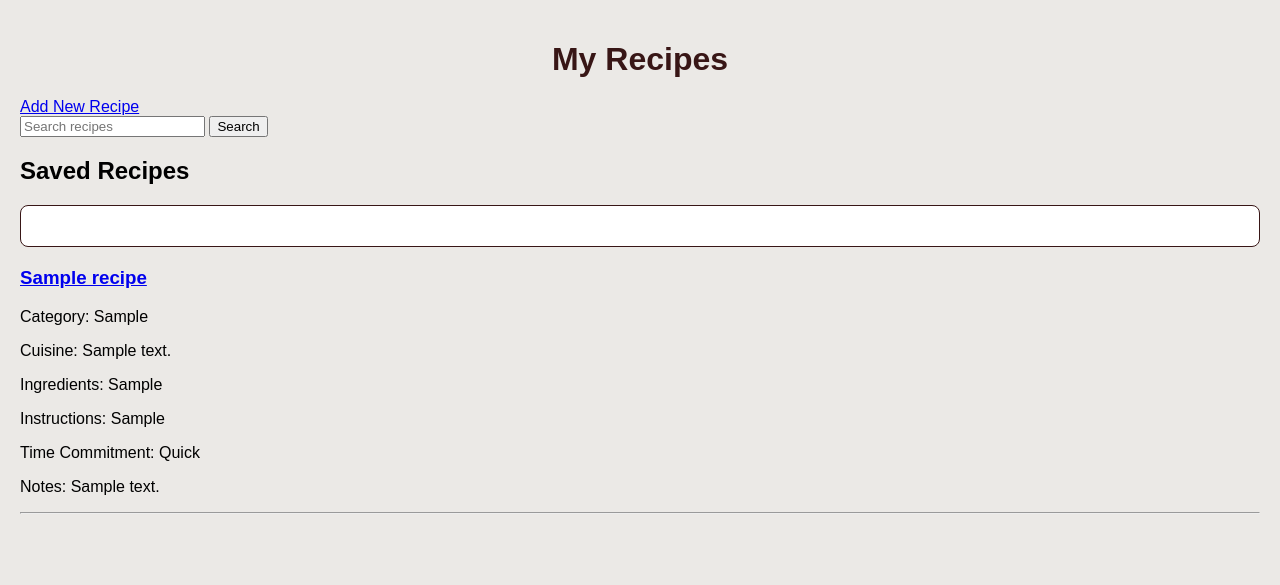
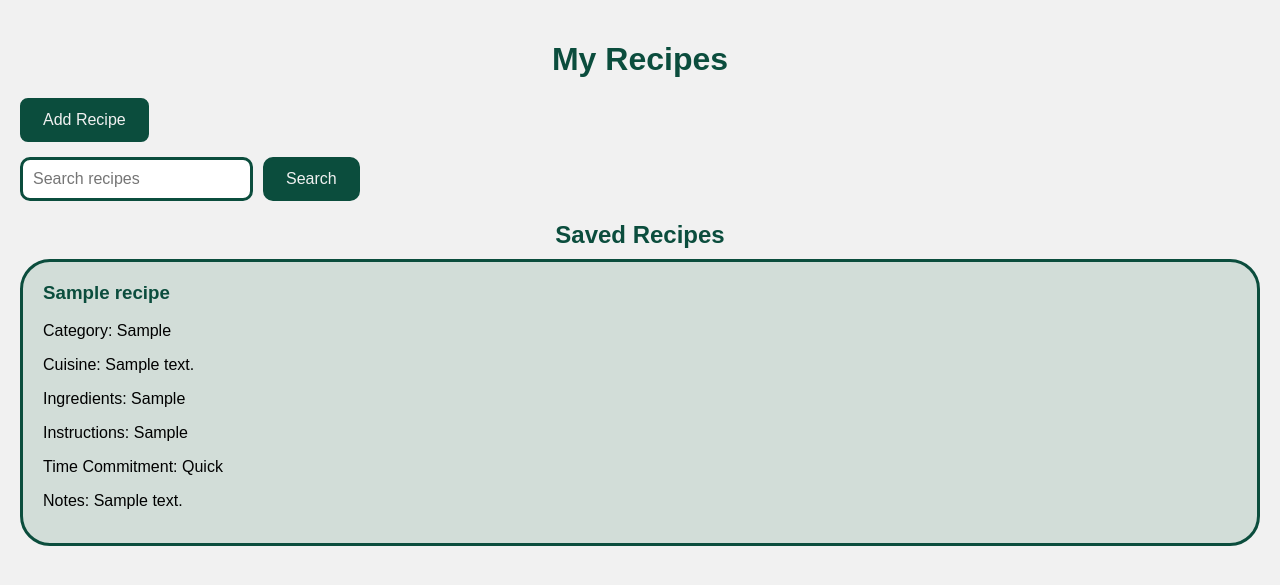
Before and after one commit to luciengland/CSCI4830, a Django app: page /recipes/ in a window 1280 px wide. Shown: the top 585 px of the page. Run offline with Django 5.2, Linux system fonts and the light colour scheme; tables that the repository leaves empty hold one stand-in row (values such as "Sample post").

Commit message:
css styling

```diff
--- a/recipe_manager/static/recipe_manager/style.css
+++ b/recipe_manager/static/recipe_manager/style.css
@@ -1,22 +1,158 @@
 
 body {
-    background-color: #ebe9e6;
+    background-color: #F1F1F1;
     font-family: Arial, sans-serif;
     color: #000000;
     margin: 0;
     padding: 20px;
 }
 
+/* My Recipes */
 h1 {
-    color: #381616;
+    color: #0B4D3D;
     text-align: center;
     margin-bottom: 20px;
 }
 
+/* "Saved Recipes" */
+h2 {
+    color: #0B4D3D;
+    text-align: center;
+    margin-top: 10px;
+    margin-bottom: 10px;
+}
+
+/* ------------------------------ recipe cards ----------------------------- */
+
+/* for each recipe */
 .recipe-card {
-    background-color: white;
-    border: 1px solid #381616;
-    border-radius: 8px;
+    background-color: #D2DDD8;
+    border: 3px solid #0B4D3D;
+    border-radius: 30px;
     padding: 20px;
     margin-bottom: 20px;
 }
+
+/* recipe name */
+.recipe-card h3 {
+    color: #0B4D3D;
+    margin-top: 0;
+    margin-bottom: 15px;
+}
+
+/* remove default underline */
+.recipe-card h3 a {
+    color: inherit;
+    text-decoration: none;
+}
+
+/* hover over recipe name */
+.recipe-card h3 a:hover {
+    color: #00AB84;
+    text-decoration: underline;
+}
+
+.recipe-card p {
+    line-height:1.5;
+    margin: 10px 0;
+}
+
+/* ------------------------------ add button ------------------------------- */
+.add-button {
+    display: inline-block;
+    background-color: #0B4D3D;
+    color: #F1F1F1;
+    border: 3px solid #0B4D3D;
+    padding: 10px 20px;
+    border-radius: 8px;
+    text-decoration: none;
+    margin-bottom: 15px;
+}
+
+.add-button:hover {
+    background-color: #00AB84;
+}
+
+/* -------------------------- search input/button -------------------------- */
+.search-form {
+    display: flex;
+    gap: 10px;
+    margin-bottom: 20px;
+}
+
+.search-form input {
+    padding: 10px;
+    border: 3px solid #0B4D3D;
+    border-radius: 10px;
+    font-size: 16px;
+}
+
+.search-form button {
+    background-color: #0B4D3D;
+    color: #F1F1F1;
+    border: 3px solid #0B4D3D;
+    border-radius: 10px;
+    padding: 10px 20px;
+    font-size: 16px;
+    cursor: pointer;
+}
+
+.search-form button:hover {
+    background-color: #00AB84;
+}
+
+/* -------------------------- clear search button -------------------------- */
+.clear-search {
+    display: inline-block;
+    color: #0B4D3D;
+    text-decoration: none;
+    margin-bottom: 20px;
+}
+
+.clear-search:hover {
+    text-decoration: underline;
+}
+
+/* ------------------------------ edit button ------------------------------ */
+.edit-button {
+    display: inline-block;
+    background-color: #0B4D3D;
+    color: #F1F1F1;
+    border: 3px solid #0B4D3D;
+    padding: 10px 20px;
+    border-radius: 8px;
+    text-decoration: none;
+    margin-bottom: 15px;
+}
+
+.edit-button:hover {
+    background-color: #00AB84;
+}
+
+/* ----------------------------- delete button ----------------------------- */
+.delete-button {
+    display: inline-block;
+    background-color: #0B4D3D;
+    color: #F1F1F1;
+    border: 3px solid #0B4D3D;
+    padding: 10px 20px;
+    border-radius: 8px;
+    text-decoration: none;
+    margin-bottom: 15px;
+}
+
+.delete-button:hover {
+    background-color: #00AB84;
+}
+
+/* -------------------------- back to recipes link ------------------------- */
+.back-link {
+    display: inline-block;
+    color: #0B4D3D;
+    text-decoration: none;
+    margin-top: 10px;
+}
+
+.back-link:hover {
+    text-decoration: underline;
+}
--- a/recipe_manager/templates/recipe_manager/recipe_list.html
+++ b/recipe_manager/templates/recipe_manager/recipe_list.html
@@ -10,22 +10,22 @@
     <body>
         <h1>My Recipes</h1>
 
-        <a href="{% url 'add_recipe'%}">Add New Recipe</a>
+        <a href="{% url 'add_recipe' %}" class="add-button">Add Recipe</a>
 
-        <form method="GET">
+        <form method="GET" class="search-form">
             <input type="text" name="q" placeholder="Search recipes" value="{{ query }}">
             <button type="submit">Search</button>
         </form>
 
         <!-- add clear search link -->
         {% if query %}
-            <a href="{% url 'recipe_list' %}">Clear Search</a>
+            <a href="{% url 'recipe_list' %}" class="clear-search">Clear Search</a>
         {% endif %}
 
         <h2>Saved Recipes</h2>
 
         {% for recipe in recipes %}
-        <div class="recipe-card"></div>
+            <div class="recipe-card">
                 <h3>
                     <a href="{% url 'recipe_detail' recipe.id %}">{{ recipe.name }}</a>
                 </h3>
@@ -37,7 +37,6 @@
                 <p>Time Commitment: {{ recipe.time_commitment }}</p>
                 <p>Notes: {{ recipe.notes }}</p>
 
-            <hr>
             </div>
 
         {% empty %}
```
Also changed, not shown: recipe_manager/templates/recipe_manager/recipe_detail.html (+7 -3 lines). Lines whose indentation alone changed are shown as unchanged.
